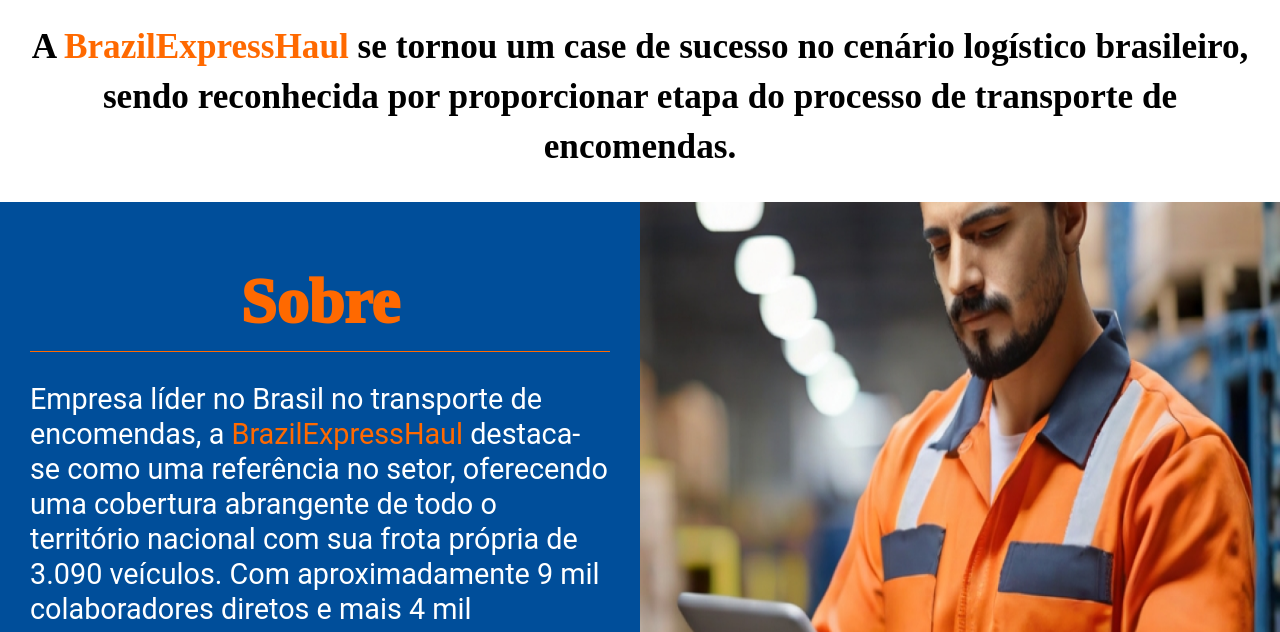
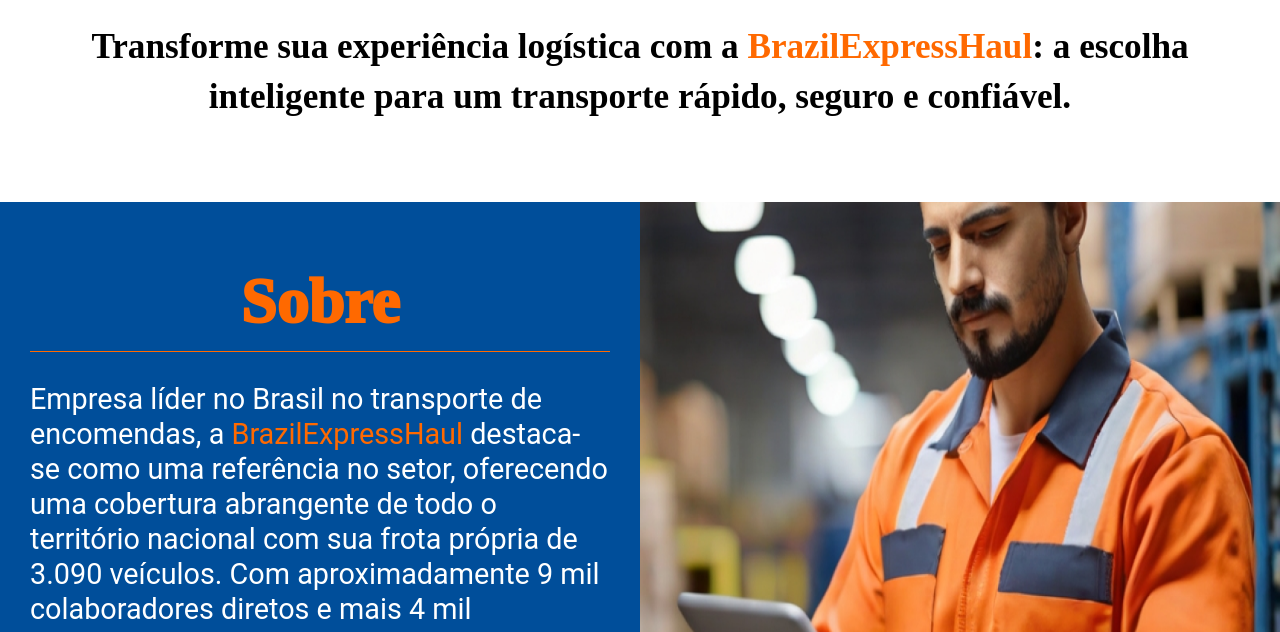
Before and after one commit to LucasPedro123/template-logistics, a plain HTML site: page index.html in a window 1280 px wide. Shown: the part 468-1100 px from the top of the page. Drawn offline with Linux system fonts and the light colour scheme.

Commit message:
modificando contéudo do h3

```diff
--- a/index.html
+++ b/index.html
@@ -50,9 +50,8 @@
         <div>
             <img class="photo" src="https://www.braspress.com/wp-content/uploads/2018/06/braspress-destaque-quem-somos.jpg" alt="">
             <h3>
-                A <span>BrazilExpressHaul</span> se tornou um case de sucesso no
-                cenário logístico brasileiro, sendo reconhecida por
-                proporcionar etapa do processo de transporte de encomendas.
+                Transforme sua experiência logística com a <span>BrazilExpressHaul</span>:
+                a escolha inteligente para um transporte rápido, seguro e confiável.
             </h3>
 
         </div>
```
